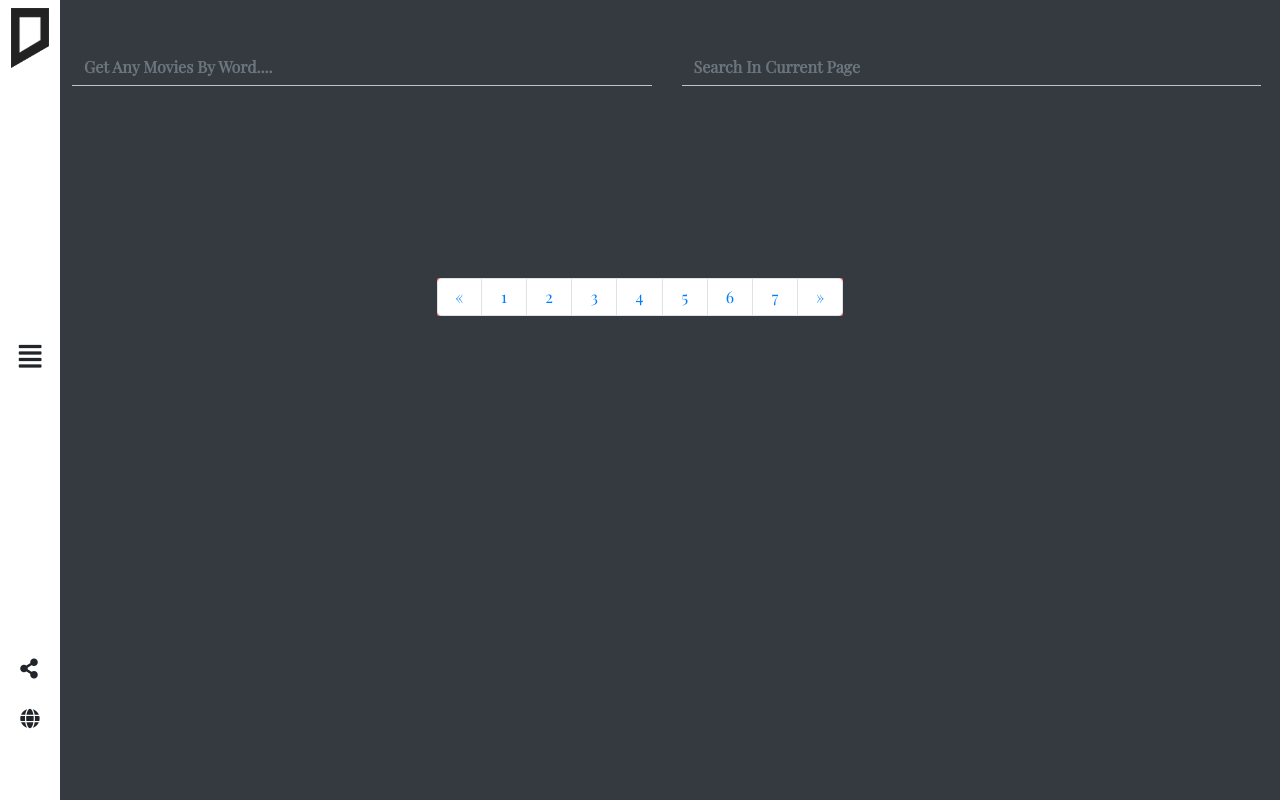
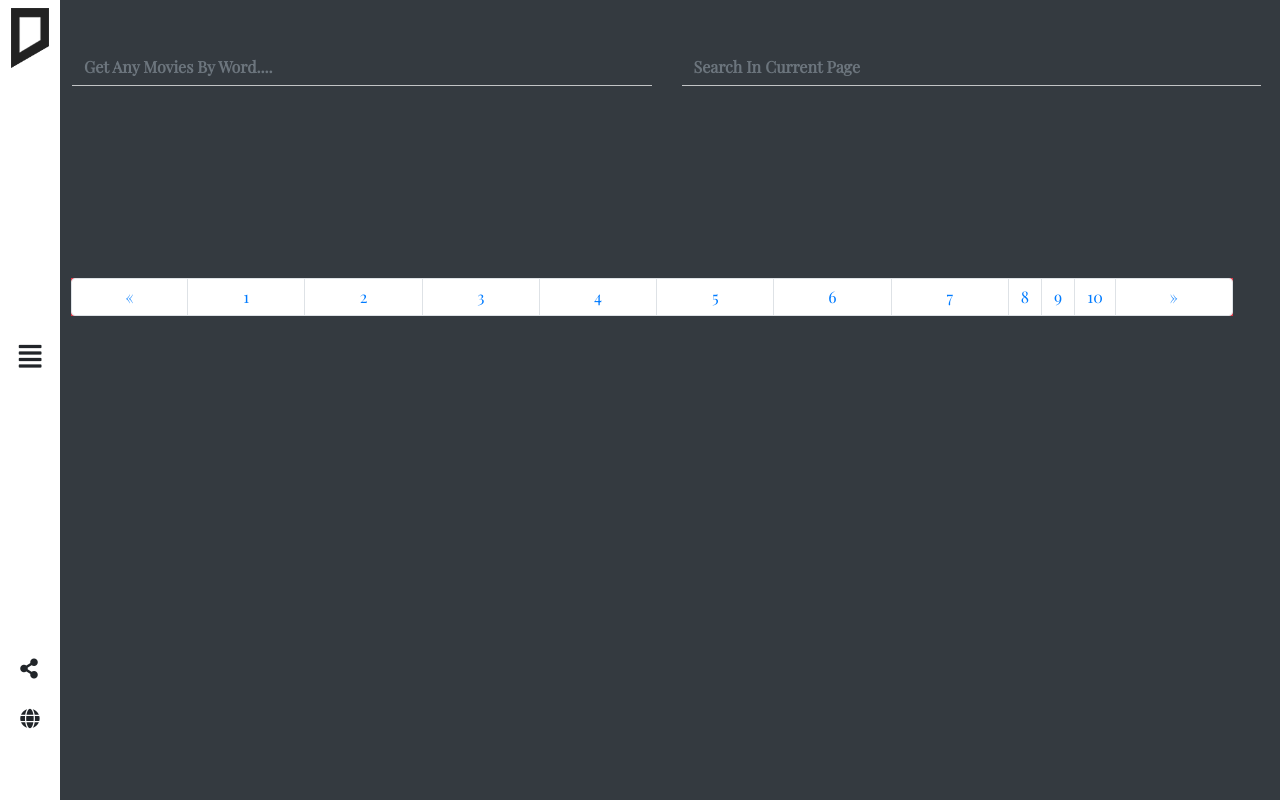
Before and after one commit to mahmoud199883/movies_project, a plain HTML site: page index.html in a window 1280 px wide. Drawn offline with nearby package versions, Linux system fonts and the light colour scheme; no server answers.

Commit message:
final edit

```diff
--- a/index.html
+++ b/index.html
@@ -94,8 +94,8 @@
 
 
             <!-- Page navigation -->
-            <div class="row d-none d-md-block  ">
-                <div class="col-md-4 m-auto  w-100">
+            <div class="row  px-4 pl-5 ml-2 mr-2 ">
+                <div class="col   w-100 ">
                     <div class="bg-danger">
                         <nav aria-label="Page navigation example ">
                             <ul class="pagination  text-center w-100 ">
@@ -111,9 +111,9 @@
                                 <li class="page-item w-100 "><a class="page-link page" href="#">5</a></li>
                                 <li class="page-item w-100 "><a class="page-link page" href="#">6</a></li>
                                 <li class="page-item w-100 "><a class="page-link page" href="#">7</a></li>
-                                <!-- <li class="page-item "><a class="page-link page" href="#">8</a></li>
+                                <li class="page-item "><a class="page-link page" href="#">8</a></li>
                                 <li class="page-item "><a class="page-link page" href="#">9</a></li>
-                                <li class="page-item  "><a class="page-link page" href="#">10</a></li> -->
+                                <li class="page-item  "><a class="page-link page" href="#">10</a></li>
                                 <li class="page-item w-100">
                                     <a class="page-link" href="#" aria-label="Next">
                                         <span aria-hidden="true">&raquo;</span>
```
